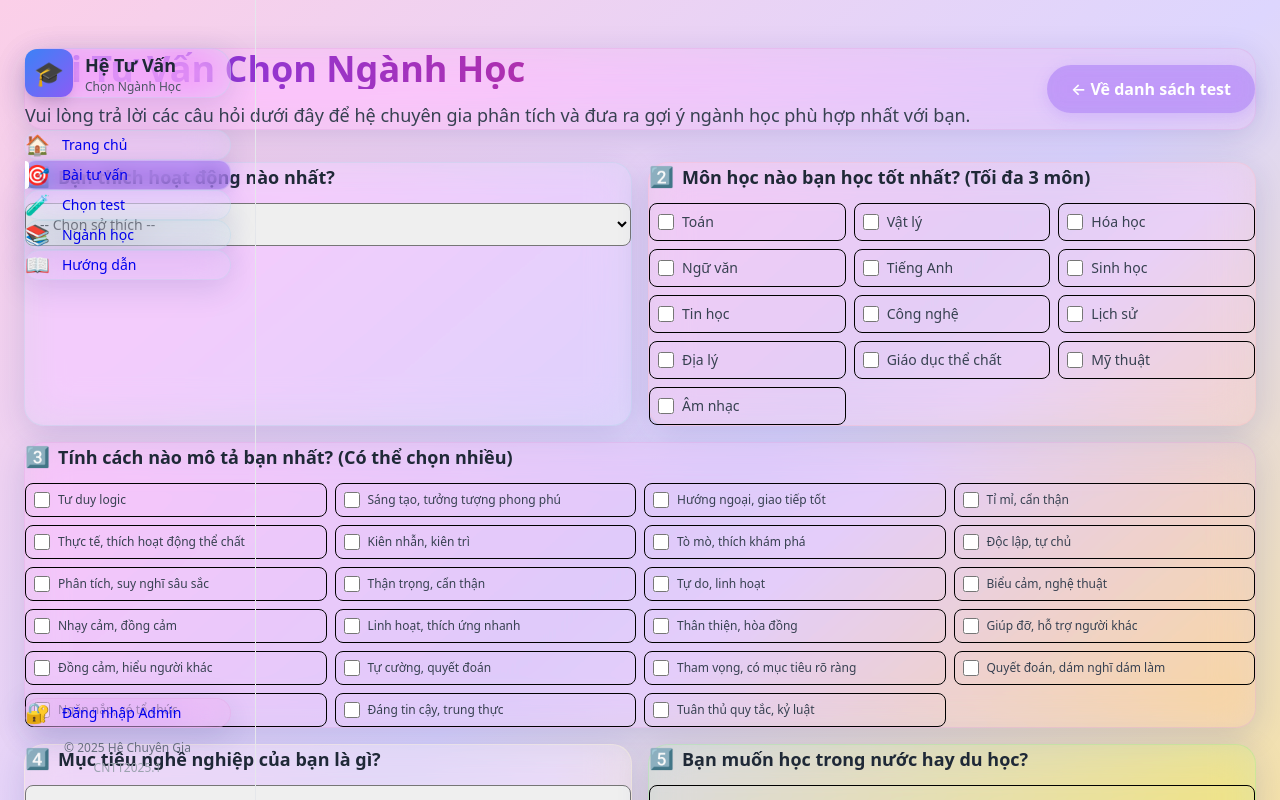
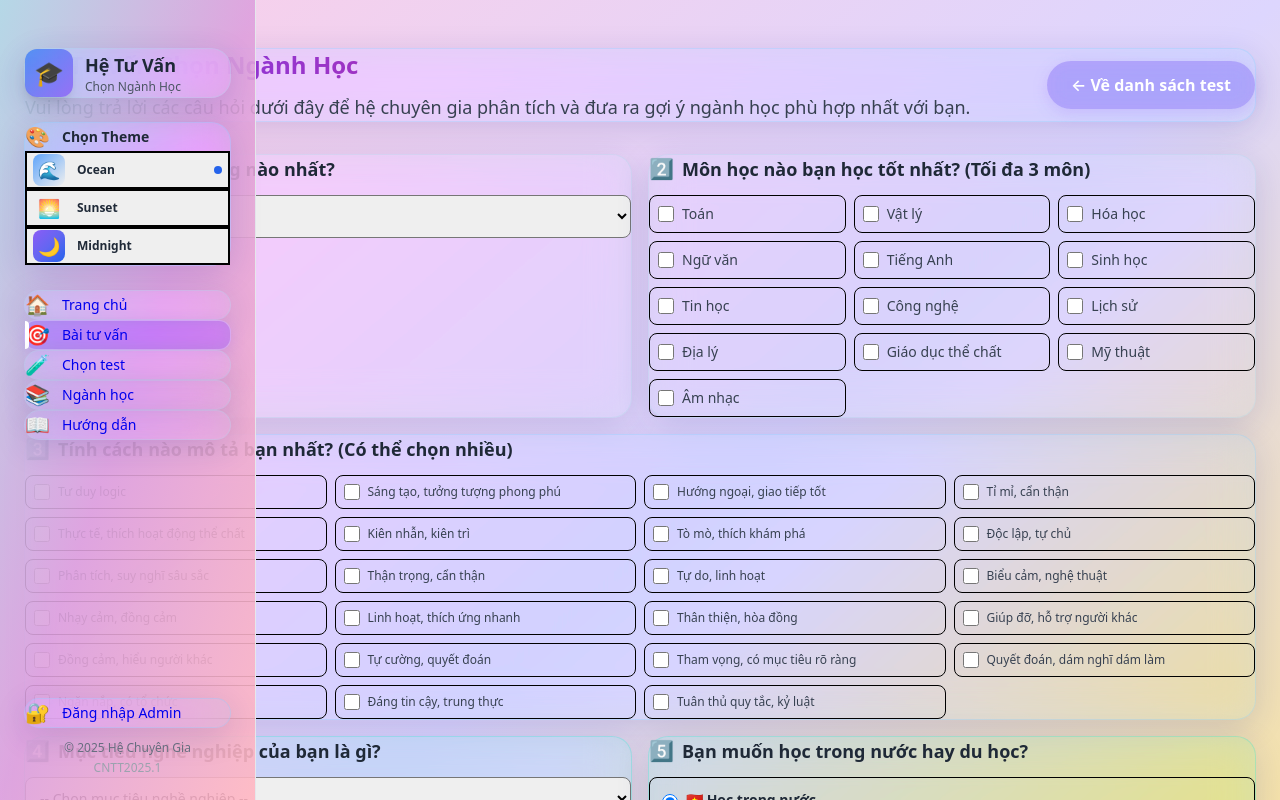
Before and after one commit to anhtruong1209/hecosotrithuc, a Next.js app: page /test in a window 1280 px wide. Shown: the top 800 px of the page. Built offline with nearby package versions, Linux system fonts and the light colour scheme.

Commit message:
update new design

```diff
--- a/app/components/Sidebar.tsx
+++ b/app/components/Sidebar.tsx
@@ -2,6 +2,7 @@
 
 import Link from 'next/link';
 import { usePathname } from 'next/navigation';
+import ThemeSelector from './ThemeSelector';
 
 export default function Sidebar() {
   const pathname = usePathname() || '/';
@@ -15,13 +16,23 @@ export default function Sidebar() {
   ];
 
   return (
-    <aside className="fixed left-0 top-0 h-full w-64 z-40 bg-gradient-to-br from-blue-50/90 via-purple-50/90 to-pink-50/90 backdrop-blur-lg border-r border-white/40">
+    <aside
+      className="fixed left-0 top-0 h-full w-64 z-40 backdrop-blur-lg border-r border-white/40"
+      style={{
+        background: 'var(--theme-sidebar-bg)'
+      }}
+    >
       <div className="h-full flex flex-col p-6">
         {/* Logo/Title */}
-        <div className="mb-8 pt-6">
+        <div className="mb-6 pt-6">
           <div className="clay-card clay-card-blue p-4 rounded-2xl">
             <div className="flex items-center gap-3">
-              <div className="w-12 h-12 rounded-xl flex items-center justify-center text-2xl bg-gradient-to-br from-blue-500 to-purple-500 shadow-lg">
+              <div
+                className="w-12 h-12 rounded-xl flex items-center justify-center text-2xl shadow-lg"
+                style={{
+                  background: `linear-gradient(to bottom right, rgba(var(--theme-gradient-from), 0.8), rgba(var(--theme-gradient-via), 0.8))`
+                }}
+              >
                 🎓
               </div>
               <div>
@@ -34,6 +45,11 @@ export default function Sidebar() {
           </div>
         </div>
 
+        {/* Theme Selector */}
+        <div className="mb-6">
+          <ThemeSelector />
+        </div>
+
         {/* Menu Items */}
         <nav className="flex-1 space-y-2">
           {menuItems.map((item) => {
@@ -42,7 +58,7 @@ export default function Sidebar() {
               <Link
                 key={item.href}
                 href={item.href}
-                className={`group relative flex items-center gap-3 px-4 py-3 rounded-xl transition-all duration-300 ${
+                className={`group relative flex items-center gap-3 px-4 py-1.5 rounded-xl transition-all duration-300 ${
                   isActive
                     ? 'clay-button-secondary text-white shadow-lg scale-105'
                     : 'clay-card clay-card-blue text-gray-700 hover:scale-105 hover:shadow-md'
--- /dev/null
+++ b/app/components/ThemeProvider.tsx
@@ -0,0 +1,53 @@
+'use client';
+
+import { createContext, useContext, useState, useEffect, ReactNode } from 'react';
+
+export type Theme = 'ocean' | 'sunset' | 'midnight';
+
+interface ThemeContextType {
+  theme: Theme;
+  setTheme: (theme: Theme) => void;
+}
+
+const ThemeContext = createContext<ThemeContextType | undefined>(undefined);
+
+export function ThemeProvider({ children }: { children: ReactNode }) {
+  const [theme, setThemeState] = useState<Theme>('ocean');
+  const [mounted, setMounted] = useState(false);
+
+  useEffect(() => {
+    setMounted(true);
+    // Load theme from localStorage
+    const savedTheme = localStorage.getItem('theme') as Theme;
+    if (savedTheme && ['ocean', 'sunset', 'midnight'].includes(savedTheme)) {
+      setThemeState(savedTheme);
+    }
+  }, []);
+
+  useEffect(() => {
+    if (mounted && typeof document !== 'undefined') {
+      // Apply theme to document
+      document.documentElement.setAttribute('data-theme', theme);
+      localStorage.setItem('theme', theme);
+    }
+  }, [theme, mounted]);
+
+  const setTheme = (newTheme: Theme) => {
+    setThemeState(newTheme);
+  };
+
+  // Always provide context, even when not mounted (for SSR)
+  return (
+    <ThemeContext.Provider value={{ theme, setTheme }}>
+      {children}
+    </ThemeContext.Provider>
+  );
+}
+
+export function useTheme() {
+  const context = useContext(ThemeContext);
+  if (context === undefined) {
+    throw new Error('useTheme must be used within a ThemeProvider');
+  }
+  return context;
+}
--- /dev/null
+++ b/app/components/ThemeSelector.tsx
@@ -0,0 +1,86 @@
+'use client';
+
+import { useTheme } from './ThemeProvider';
+import { useState, useEffect } from 'react';
+
+export default function ThemeSelector() {
+  const [mounted, setMounted] = useState(false);
+  const { theme, setTheme } = useTheme();
+
+  useEffect(() => {
+    setMounted(true);
+  }, []);
+
+  if (!mounted) {
+    return (
+      <div className="clay-card clay-card-purple p-4 rounded-xl mb-4">
+        <div className="flex items-center gap-2 mb-3">
+          <span className="text-xl">🎨</span>
+          <span className="text-sm font-semibold text-gray-800">Chọn Theme</span>
+        </div>
+        <div className="space-y-2">
+          <div className="w-full h-12 bg-white/20 rounded-lg animate-pulse"></div>
+          <div className="w-full h-12 bg-white/20 rounded-lg animate-pulse"></div>
+          <div className="w-full h-12 bg-white/20 rounded-lg animate-pulse"></div>
+        </div>
+      </div>
+    );
+  }
+
+  const themes = [
+    {
+      id: 'ocean' as const,
+      name: 'Ocean',
+      icon: '🌊',
+      description: '',
+      gradient: 'from-blue-400 via-cyan-400 to-teal-400'
+    },
+    {
+      id: 'sunset' as const,
+      name: 'Sunset',
+      icon: '🌅',
+      description: '',
+      gradient: 'from-orange-400 via-pink-400 to-rose-400'
+    },
+    {
+      id: 'midnight' as const,
+      name: 'Midnight',
+      icon: '🌙',
+      description: '',
+      gradient: 'from-purple-500 via-indigo-500 to-blue-600'
+    }
+  ];
+
+  return (
+    <div className="clay-card clay-card-purple p-4 rounded-xl mb-4">
+      <div className="flex items-center gap-3 mb-0">
+        <span className="text-xl">🎨</span>
+        <span className="text-sm font-semibold text-gray-800">Chọn Theme</span>
+      </div>
+      <div className="space-y-2">
+        {themes.map((t) => (
+          <button
+            key={t.id}
+            onClick={() => setTheme(t.id)}
+            className={`w-full flex items-center gap-3 px-3 py-1.5 rounded-lg transition-all duration-300 ${
+              theme === t.id
+                ? 'bg-white/40 border-2 border-white/60 shadow-md scale-105'
+                : 'bg-white/20 border border-white/30 hover:bg-white/30 hover:scale-102'
+            }`}
+          >
+            <div className={`w-8 h-8 rounded-lg bg-gradient-to-br ${t.gradient} flex items-center justify-center text-lg flex-shrink-0`}>
+              {t.icon}
+            </div>
+            <div className="flex-1 text-left">
+              <div className="text-xs font-semibold text-gray-800">{t.name}</div>
+              <div className="text-xs text-gray-600">{t.description}</div>
+            </div>
+            {theme === t.id && (
+              <div className="w-2 h-2 rounded-full bg-blue-600 flex-shrink-0"></div>
+            )}
+          </button>
+        ))}
+      </div>
+    </div>
+  );
+}
--- a/app/globals.css
+++ b/app/globals.css
@@ -1,6 +1,51 @@
 @tailwind base;
 @tailwind components;
 @tailwind utilities;
+
+/* Theme Variables */
+:root[data-theme="ocean"] {
+  /* Ocean Breeze - Xanh dương nhẹ nhàng */
+  --theme-primary: 173, 216, 230;
+  --theme-secondary: 135, 206, 250;
+  --theme-accent: 64, 224, 208;
+  --theme-gradient-from: 59, 130, 246;
+  --theme-gradient-via: 139, 92, 246;
+  --theme-gradient-to: 59, 130, 246;
+  --theme-sidebar-bg: linear-gradient(to bottom right, rgba(173, 216, 230, 0.9), rgba(221, 160, 221, 0.9), rgba(255, 182, 193, 0.9));
+}
+
+:root[data-theme="sunset"] {
+  /* Sunset Glow - Cam hồng ấm áp */
+  --theme-primary: 255, 182, 193;
+  --theme-secondary: 255, 160, 122;
+  --theme-accent: 255, 140, 0;
+  --theme-gradient-from: 251, 146, 60;
+  --theme-gradient-via: 244, 114, 182;
+  --theme-gradient-to: 251, 113, 133;
+  --theme-sidebar-bg: linear-gradient(to bottom right, rgba(255, 160, 122, 0.9), rgba(255, 182, 193, 0.9), rgba(255, 192, 203, 0.9));
+}
+
+:root[data-theme="midnight"] {
+  /* Midnight Dream - Tím xanh tối giản */
+  --theme-primary: 221, 160, 221;
+  --theme-secondary: 147, 112, 219;
+  --theme-accent: 99, 102, 241;
+  --theme-gradient-from: 139, 92, 246;
+  --theme-gradient-via: 99, 102, 241;
+  --theme-gradient-to: 59, 130, 246;
+  --theme-sidebar-bg: linear-gradient(to bottom right, rgba(221, 160, 221, 0.9), rgba(147, 112, 219, 0.9), rgba(99, 102, 241, 0.9));
+}
+
+/* Default theme (ocean) */
+:root:not([data-theme]) {
+  --theme-primary: 173, 216, 230;
+  --theme-secondary: 135, 206, 250;
+  --theme-accent: 64, 224, 208;
+  --theme-gradient-from: 59, 130, 246;
+  --theme-gradient-via: 139, 92, 246;
+  --theme-gradient-to: 59, 130, 246;
+  --theme-sidebar-bg: linear-gradient(to bottom right, rgba(173, 216, 230, 0.9), rgba(221, 160, 221, 0.9), rgba(255, 182, 193, 0.9));
+}
 
 @layer utilities {
   .glass {
@@ -125,56 +170,61 @@
   }
 
   .clay-card-blue {
-    background: rgba(173, 216, 230, 0.15);
-    border: 1px solid rgba(173, 216, 230, 0.3);
+    background: rgba(var(--theme-primary), 0.15);
+    border: 1px solid rgba(var(--theme-primary), 0.3);
   }
 
   .clay-card-purple {
-    background: rgba(221, 160, 221, 0.15);
-    border: 1px solid rgba(221, 160, 221, 0.3);
+    background: rgba(var(--theme-secondary), 0.15);
+    border: 1px solid rgba(var(--theme-secondary), 0.3);
   }
 
   .clay-card-yellow {
-    background: rgba(255, 250, 205, 0.15);
-    border: 1px solid rgba(255, 250, 205, 0.3);
+    background: rgba(var(--theme-accent), 0.15);
+    border: 1px solid rgba(var(--theme-accent), 0.3);
   }
 
   .clay-card-green {
-    background: rgba(144, 238, 144, 0.15);
-    border: 1px solid rgba(144, 238, 144, 0.3);
+    background: rgba(var(--theme-accent), 0.15);
+    border: 1px solid rgba(var(--theme-accent), 0.3);
+  }
+
+  .clay-card-pink {
+    background: rgba(var(--theme-primary), 0.15);
+    border: 1px solid rgba(var(--theme-primary), 0.3);
   }
 
   .clay-button {
-    background: rgba(59, 130, 246, 0.4);
+    background: rgba(var(--theme-gradient-from), 0.4);
     backdrop-filter: blur(10px) saturate(180%);
     -webkit-backdrop-filter: blur(10px) saturate(180%);
     border: 1px solid rgba(255, 255, 255, 0.3);
     border-radius: 12px;
-    box-shadow: 0 4px 16px 0 rgba(59, 130, 246, 0.2);
+    box-shadow: 0 4px 16px 0 rgba(var(--theme-gradient-from), 0.2);
     transition: all 0.3s ease;
   }
 
   .clay-button:hover {
-    background: rgba(59, 130, 246, 0.5);
+    background: rgba(var(--theme-gradient-from), 0.5);
     border-color: rgba(255, 255, 255, 0.4);
-    box-shadow: 0 6px 24px 0 rgba(59, 130, 246, 0.3);
+    box-shadow: 0 6px 24px 0 rgba(var(--theme-gradient-from), 0.3);
     transform: translateY(-2px);
   }
 
   .clay-button-secondary {
-    background: rgba(139, 92, 246, 0.4);
+    background: rgba(var(--theme-gradient-via), 0.4);
     backdrop-filter: blur(10px) saturate(180%);
     -webkit-backdrop-filter: blur(10px) saturate(180%);
     border: 1px solid rgba(255, 255, 255, 0.3);
     border-radius: 12px;
-    box-shadow: 0 4px 16px 0 rgba(139, 92, 246, 0.2);
+    box-shadow: 0 4px 16px 0 rgba(var(--theme-gradient-via), 0.2);
     transition: all 0.3s ease;
   }
 
   .clay-button-secondary:hover {
-    background: rgba(139, 92, 246, 0.5);
+    background: rgba(var(--theme-gradient-via), 0.5);
     border-color: rgba(255, 255, 255, 0.4);
-    box-shadow: 0 6px 24px 0 rgba(139, 92, 246, 0.3);
+    box-shadow: 0 6px 24px 0 rgba(var(--theme-gradient-via), 0.3);
     transform: translateY(-2px);
   }
 
--- a/app/guide/page.tsx
+++ b/app/guide/page.tsx
@@ -16,7 +16,7 @@ export default function GuidePage() {
         <div className="text-center mb-12">
           <div className="clay-card clay-card-purple p-8 md:p-12 mb-8">
             <div className="text-6xl md:text-8xl mb-6 animate-bounce">📚</div>
-            <h1 className="text-3xl md:text-5xl font-bold mb-4 bg-gradient-to-r from-purple-600 to-pink-600 bg-clip-text text-transparent">
+            <h1 className="text-3xl md:text-3xl font-bold mb-4 bg-gradient-to-r from-purple-600 to-pink-600 bg-clip-text text-transparent">
               Hướng Dẫn Sử Dụng Hệ Thống
             </h1>
             <p className="text-lg md:text-xl text-gray-700 max-w-3xl mx-auto leading-relaxed">
@@ -765,7 +765,7 @@ export default function GuidePage() {
               <div className="clay-card clay-card-yellow p-5">
                 <h3 className="font-bold text-lg mb-3 text-gray-800">📋 Quy tắc suy luận (IF-THEN Rules):</h3>
                 <div className="space-y-3 text-sm">
-                  <div className="bg-white/50 p-3 rounded-lg border border-gray-200">
+                  <div className="bg-white/50 p- rounded-lg border border-gray-200">
                     <p><strong className="text-blue-700">IF</strong> điểm R cao nhất <strong className="text-blue-700">THEN</strong> đề xuất nhóm "Kỹ thuật – Cơ khí – Điện tử"</p>
                   </div>
                   <div className="bg-white/50 p-3 rounded-lg border border-gray-200">
--- a/app/page.tsx
+++ b/app/page.tsx
@@ -109,7 +109,7 @@ export default function Home() {
           <div className="max-w-5xl mx-auto">
             <div className="clay-card clay-card-pink p-8 md:p-12 mb-8">
               <div className="text-6xl md:text-8xl mb-6 animate-bounce">🎓</div>
-              <h1 className="text-4xl md:text-6xl font-bold mb-6 bg-gradient-to-r from-pink-600 via-purple-600 to-blue-600 bg-clip-text text-transparent" style={{ lineHeight: '2' }}>
+              <h1 className="text-4xl md:text-4xl font-bold mb-6 bg-gradient-to-r from-pink-600 via-purple-600 to-blue-600 bg-clip-text text-transparent" style={{ lineHeight: '2' }}>
                 Hệ Chuyên Gia Tư Vấn Chọn Ngành Học
               </h1>
               <p className="text-lg md:text-xl text-gray-700 mb-8 max-w-2xl mx-auto leading-relaxed">
@@ -131,7 +131,7 @@ export default function Home() {
         <section className="py-12 md:py-16 px-4 md:px-6">
           <div className="max-w-7xl mx-auto">
             <div className="text-center mb-12">
-              <h2 className="text-3xl md:text-5xl font-bold mb-4 bg-gradient-to-r from-purple-600 to-pink-600 bg-clip-text text-transparent">
+              <h2 className="text-3xl md:text-4xl font-bold mb-4 bg-gradient-to-r from-purple-600 to-pink-600 bg-clip-text text-transparent">
                 📚 Danh Sách Bài Test
               </h2>
               <p className="text-lg text-gray-700 max-w-2xl mx-auto">
@@ -239,7 +239,7 @@ export default function Home() {
           <div className="max-w-5xl mx-auto">
             <div className="clay-card clay-card-purple p-10 md:p-16 text-center">
               <div className="text-6xl md:text-8xl mb-6 animate-bounce">🎉</div>
-              <h2 className="text-3xl md:text-5xl font-bold mb-6 text-gray-800">
+              <h2 className="text-3xl md:text-4xl font-bold mb-6 text-gray-800">
                 Sẵn Sàng Khám Phá Ngành Học Phù Hợp?
               </h2>
               <p className="text-lg md:text-xl text-gray-700 mb-10 max-w-2xl mx-auto leading-relaxed">
--- a/app/test/page.tsx
+++ b/app/test/page.tsx
@@ -83,7 +83,7 @@ export default function TestPage() {
           <div className="clay-card clay-card-purple p-6 md:p-8">
             <div className="flex items-center justify-between flex-wrap gap-4">
               <div>
-                <h1 className="text-3xl md:text-4xl font-bold mb-3 bg-gradient-to-r from-purple-600 to-pink-600 bg-clip-text text-transparent">
+                <h1 className="text-3xl md:text-2xl font-bold mb-3 bg-gradient-to-r from-purple-600 to-pink-600 bg-clip-text text-transparent">
                   {resultData ? 'Kết Quả Tư Vấn Ngành Học' : 'Bài Tư Vấn Chọn Ngành Học'}
                 </h1>
                 <p className="text-base md:text-lg text-gray-700 leading-relaxed">
```
Also changed, not shown: app/layout.tsx (+6 -1 lines), app/majors/page.tsx (+4 -7 lines), app/tests/page.tsx (+1 -1 lines).
